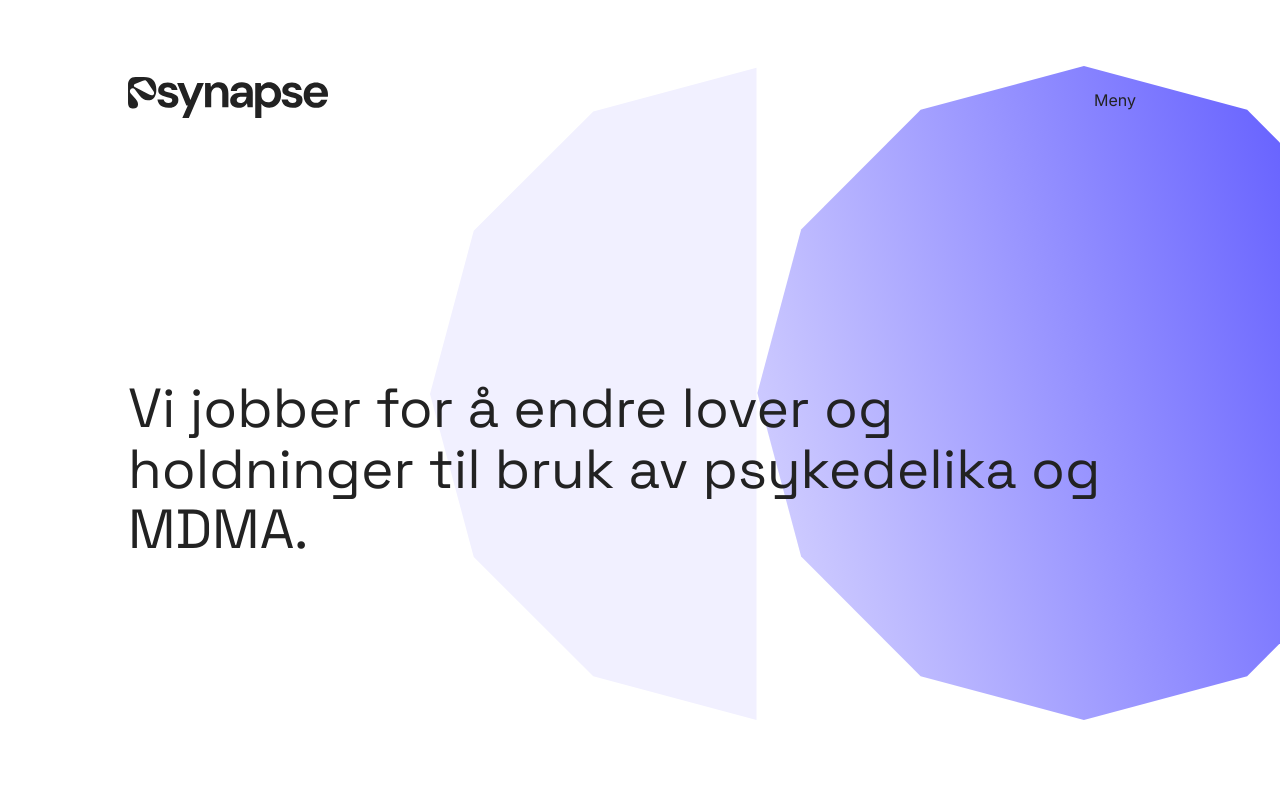
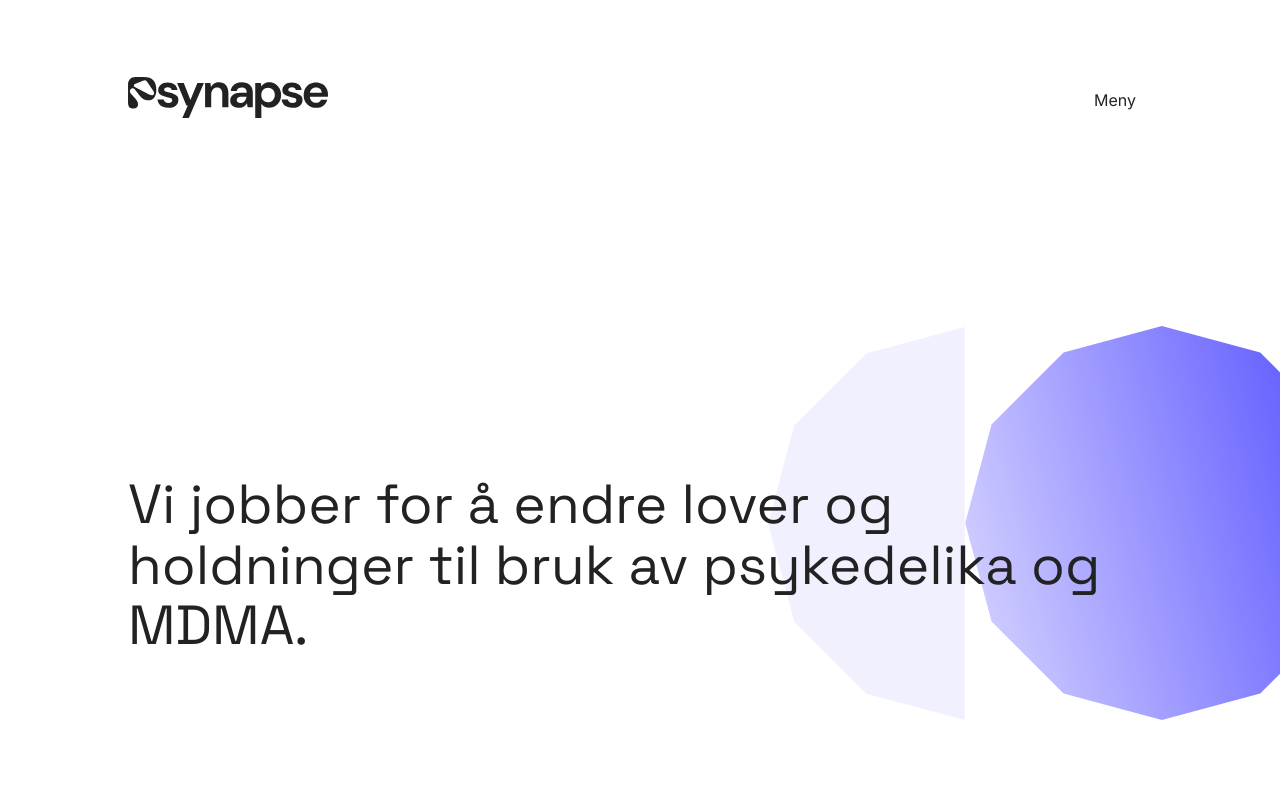
Before and after one commit to EmmaSofiaorg/psynapse, a Next.js app: page / in a window 1280 px wide. Shown: the top 800 px of the page. Built offline with nearby package versions, Linux system fonts and the light colour scheme.

Commit message:
Header work

```diff
--- a/components/Hero/Hero.css
+++ b/components/Hero/Hero.css
@@ -1,6 +1,5 @@
 .hero {
-  height: 90vh;
-  max-height: 800px;
+  height: 75vh;
   display: flex;
   align-items: flex-end;
   background-repeat: no-repeat;
@@ -24,6 +23,12 @@
 .hero--circle {
   background-repeat: no-repeat;
   background-position: bottom right;
-  background-size: 850px;
+  background-size: clamp(500px, 40vw, 850px);
   background-image: url("/assets/illustrations/bg.svg");
 }
+
+@media (min-width: 800px) {
+  .hero {
+    height: 90vh;
+  }
+}
--- a/components/Hero/Hero.js
+++ b/components/Hero/Hero.js
@@ -28,7 +28,7 @@ export default function Hero({
     >
       <div className="hero__wrapper">
         <div className="hero__content">
-          <Text tag="h1" variant="heading-lg">
+          <Text noMargin tag="h1" variant="heading-lg">
             {heading}
           </Text>
         </div>
--- a/components/ProjectList/ProjectList.css
+++ b/components/ProjectList/ProjectList.css
@@ -33,6 +33,7 @@
 
 .project-list-item__counter {
   position: relative;
+  max-width: clamp(60px, 5.5vw, 150px);
 }
 
 .project-list-item__counter::after {
@@ -80,7 +81,7 @@
   content: "↗";
 }
 
-@media (min-width: 800px) {
+@media (min-width: 1000px) {
   .project-list-item__wrapper {
     grid-template-columns: 1fr 3fr 4fr 2fr;
   }
--- a/styles/variables.css
+++ b/styles/variables.css
@@ -7,7 +7,7 @@
   --space-xxl: 97px;
   --page-bleed: var(--space-xl);
 
-  --header-height: 200px;
+  --header-height: 120px;
 
   --ff-default: "Inter";
   --ff-heading: "Space Grotesk";
@@ -39,6 +39,7 @@
 
 @media (min-width: 800px) {
   :root {
+    --header-height: 200px;
     /* SPACE */
     --space-sm: 8px;
     --space-md: 16px;
```
